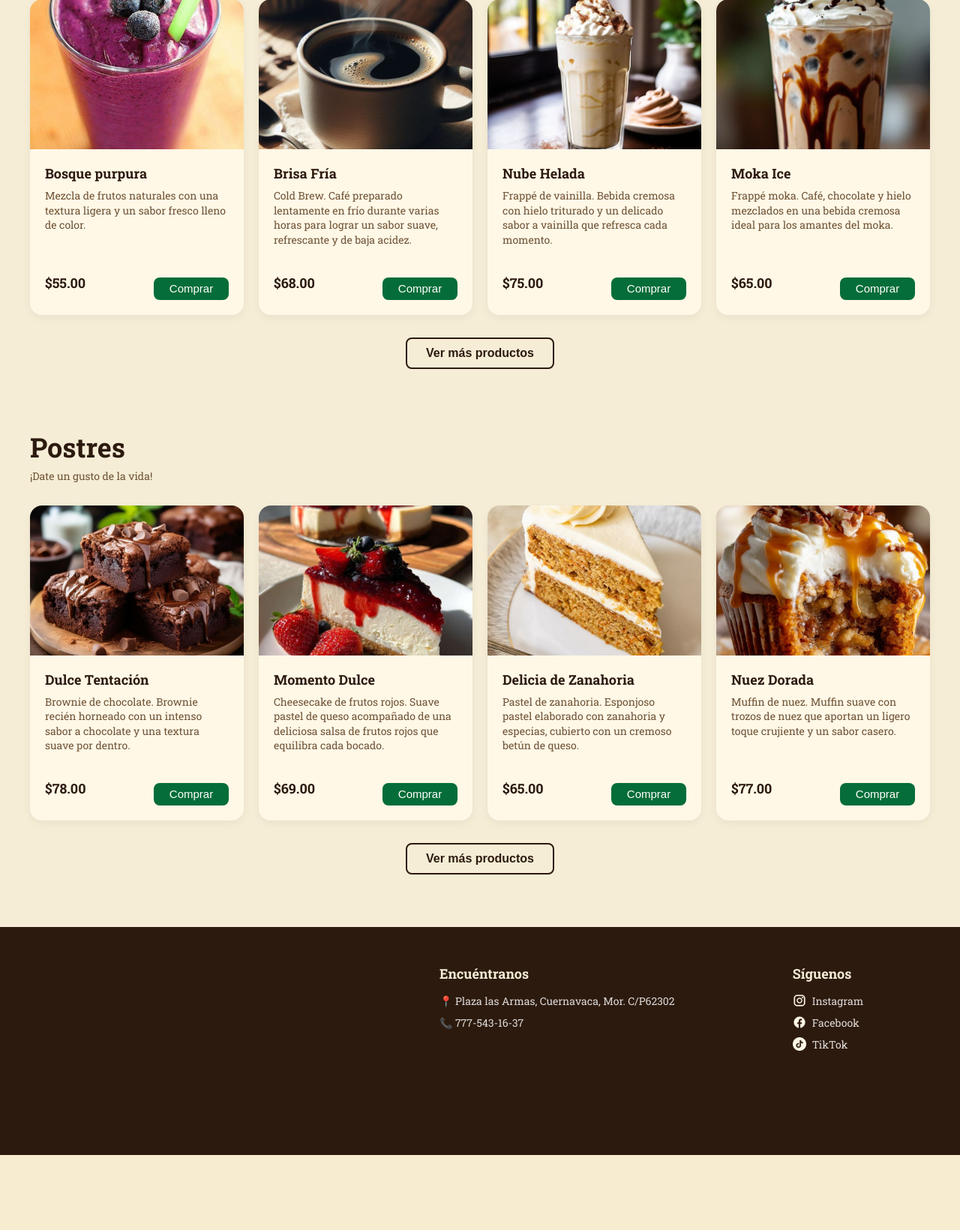
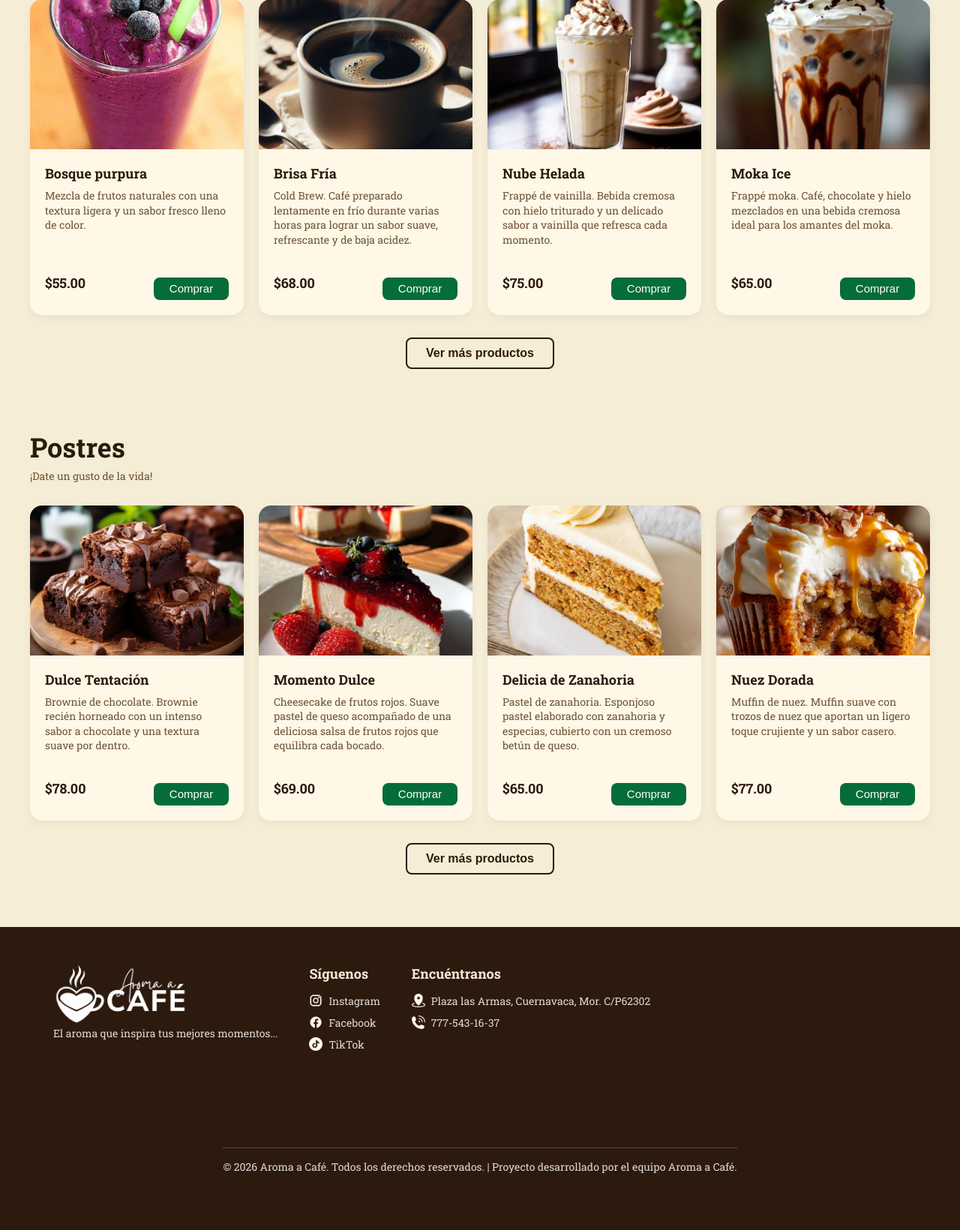
Before and after one commit to Less-122/Proyecto-Cafeteria, a PHP site: page / in a window 1280 px wide. Shown: the part 2070-3710 px from the top of the page at 75% size. Before the commit the page ends 3610 px from the top, so only its background shows below. Run offline with PHP 8.4, Linux system fonts and the light colour scheme; a map, chart or similar area stays blank; some web fonts are replaced; grey boxes are pictures that could not be loaded.

Commit message:
Correciones en el menu

```diff
--- a/css/menu.css
+++ b/css/menu.css
@@ -397,6 +397,10 @@ body {
 .admin-footer-login{
     padding: 0;
 }
+/*Para el scroll*/
+section{
+    scroll-margin-top: 100px;
+}
 /* --- 9. Responsividad --- */
 @media (max-width: 1024px) {
     .limit-grid {
@@ -479,5 +483,18 @@ body {
     height: 18px;
     margin-right: 8px;
     vertical-align: middle;
+}
 
+.info-logo img{
+    width: 180px;
+    height: auto;
 }
+
+.footer-copy{
+    text-align: center;
+    border-top: 1px solid rgba(255,255,255,0.2);
+    margin-top: 20px;
+    padding: 15px 0;
+    color: #d6d6d6;
+    font-size: 8px;
+}
--- a/index.php
+++ b/index.php
@@ -5,6 +5,7 @@
     <meta name="viewport" content="width=device-width, initial-scale=1.0">
     <title>Aroma a Cafe</title>
     <link rel="stylesheet" href="css/menu.css">
+    <link rel="icon" type="image/jpeg" href="img/Logo/isotipo.jpg">
 </head>
 
 <body>
@@ -452,7 +453,30 @@ Nos apasiona recibirte con el olor a grano recién molido y pan calientito salie
     <footer id="nosotros" class="footer">
         <div class="footer-content container">
 
-<div class="mapa-contenedor">
+        <div class="info-logo">
+            <img src="img/Logo/logotipo.jpeg" alt="Logotipo" class="logotipo">
+            <p>El aroma que inspira tus mejores momentos...</p>
+        </div>
+
+
+
+            <div class="social-footer">
+                <h3>Síguenos</h3>
+                <a href="#">
+                    <img src="img/iconos/icono-ig.png" class="icono-footer" alt="">Instagram </a>
+                <a href="#">
+                    <img src="img/iconos/icono-facebook.png" class="icono-footer" alt=""> Facebook</a>
+                <a href="#">
+                    <img src="img/iconos/icono-tiktok.png" class="icono-footer" alt="">TikTok</a>
+            </div>
+            <div class="info-footer">
+                <h3>Encuéntranos</h3>
+                <p>
+                <img src="img/iconos/icon-pin.png" class="icono-footer" alt="">Plaza las Armas, Cuernavaca, Mor. C/P62302
+</p><p>
+                <img src="img/iconos/icon-telefono.png" class="icono-footer" alt="">777-543-16-37</p>
+            </div>
+            <div class="mapa-contenedor">
   <iframe
     src="https://www.google.com/maps/embed?pb=!1m18!1m12!1m3!1d3774.225916962294!2d-99.1953931846132!3d18.919225787178044!2m3!1f0!2f0!3f0!3m2!1i1024!2i768!4f13.1!3m3!1m2!1s0x0%3A0x0!2zMTjCsDU1JzA5LjIiTiA5OcKwMTEnMzUuNSJX!5e0!3m2!1ses!2smx!4v1689000000000!5m2!1ses!2smx"
     width="100%"
@@ -463,21 +487,9 @@ Nos apasiona recibirte con el olor a grano recién molido y pan calientito salie
     referrerpolicy="no-referrer-when-downgrade">
   </iframe>
 </div>
-
-            <div class="info-footer">
-                <h3>Encuéntranos</h3>
-                <p>📍 Plaza las Armas, Cuernavaca, Mor. C/P62302</p>
-                <p>📞 777-543-16-37</p>
-            </div>
-            <div class="social-footer">
-                <h3>Síguenos</h3>
-                <a href="#">
-                    <img src="img/iconos/icono-ig.png" class="icono-footer" alt="">Instagram </a>
-                <a href="#">
-                    <img src="img/iconos/icono-facebook.png" class="icono-footer" alt=""> Facebook</a>
-                <a href="#">
-                    <img src="img/iconos/icono-tiktok.png" class="icono-footer" alt="">TikTok</a>
-            </div>
+<div class="footer-copy">
+    <p>© 2026 Aroma a Café. Todos los derechos reservados. | Proyecto desarrollado por el equipo Aroma a Café.</p>
+</div>
         </div>
 
     </footer>
```
Also changed, not shown: js/menu.js (+60 -4 lines), img/Logo/logotipo.jpeg (added), img/Logo/logotipo.png (deleted), img/iconos/icon-pin.png (added), img/iconos/icon-telefono.png (added).
